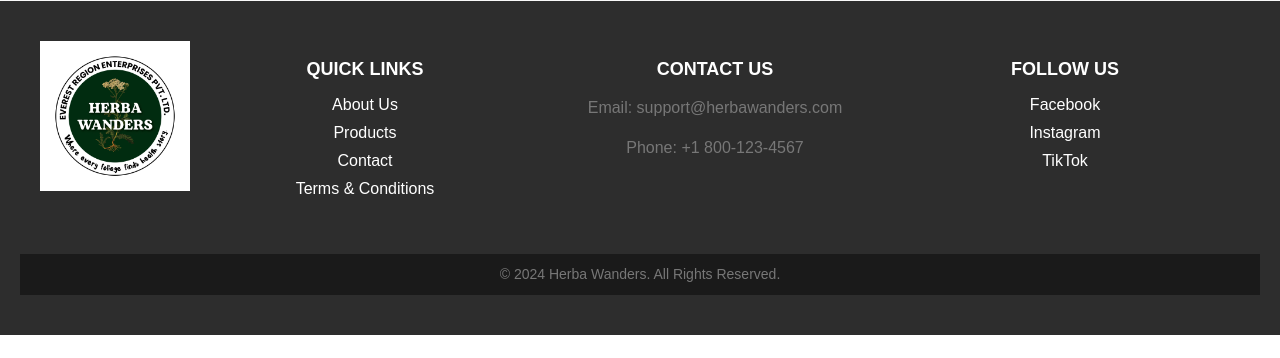
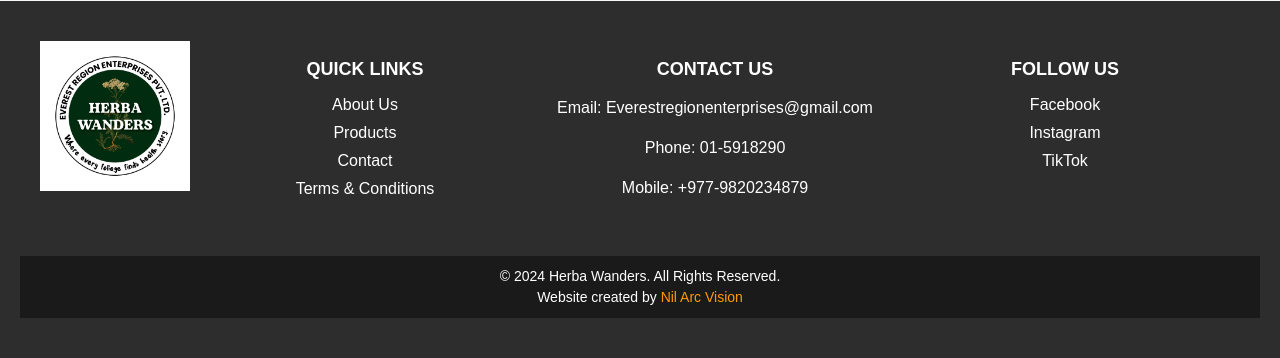
Before and after one commit to lagnadlinus/E-Commerce-Website-using-Django-Python, a Django app: page /about/ in a window 1280 px wide. Shown: the part 1272-1630 px from the top of the page. Before the commit the page ends 1607 px from the top, so only its background shows below. Run offline with Django 4.2, Linux system fonts and the light colour scheme; data comes from the database, SQL or seed files in the repository.

Commit message:
fix: update footer, about page, and CSS for consistent footer text color and UI improvements

```diff
--- a/ecommerce/static/css/about.css
+++ b/ecommerce/static/css/about.css
@@ -72,3 +72,9 @@
     color: #555;
     font-size: 1.1rem;
 }
+
+.footer p,
+.footer-bottom p,
+.footer-contact p {
+    color: #fff;
+}
--- a/ecommerce/static/css/footer.css
+++ b/ecommerce/static/css/footer.css
@@ -69,3 +69,17 @@
     margin: 0;
     font-size: 14px;
 }
+
+.creator-credit {
+    font-size: 12px;
+    margin-top: 8px;
+}
+
+.creator-link {
+    color: #ff9900;
+    text-decoration: none;
+}
+
+.creator-link:hover {
+    text-decoration: underline;
+}
--- a/ecommerce/templates/ecommerce/footer.html
+++ b/ecommerce/templates/ecommerce/footer.html
@@ -1,4 +1,3 @@
-
 {% load static %}
 
 <link rel="stylesheet" href="{% static 'css/footer.css' %}">
@@ -19,15 +18,16 @@
                 <li><a href="/about/">About Us</a></li>
                 <li><a href="/products/">Products</a></li>
                 <li><a href="/contact/">Contact</a></li>
-                <li><a href="/terms/">Terms & Conditions</a></li>
+                <li><a href="#">Terms & Conditions</a></li>
             </ul>
         </div>
 
         <!-- Contact Section -->
         <div class="footer-contact">
             <h3>Contact Us</h3>
-            <p>Email: support@herbawanders.com</p>
-            <p>Phone: +1 800-123-4567</p>
+            <p>Email: Everestregionenterprises@gmail.com</p>
+            <p>Phone: 01-5918290</p>
+            <p> Mobile: +977-9820234879 </p>
         </div>
 
         <!-- Social Media Section -->
@@ -44,5 +44,16 @@
     <!-- Copyright Section -->
     <div class="footer-bottom">
         <p>&copy; 2024 Herba Wanders. All Rights Reserved.</p>
+        <p class="creator-credit">
+            Website created by
+            <a
+                href="https://www.nilarcvision.com.au"
+                target="_blank"
+                rel="noopener noreferrer"
+                class="creator-link"
+            >
+                Nil Arc Vision
+            </a>
+        </p>
     </div>
 </footer>
--- a/ecommerce/templates/ecommerce/header.html
+++ b/ecommerce/templates/ecommerce/header.html
@@ -59,7 +59,7 @@
 
             <!-- Search Bar -->
             <div class="search-bar">
-                <form action="/search/" method="GET">
+                <form action="#" method="GET">
                     <input type="text" name="query" placeholder="Search for products...">
                     <button type="submit">Search</button>
                 </form>
```
Also changed, not shown: README.md.
